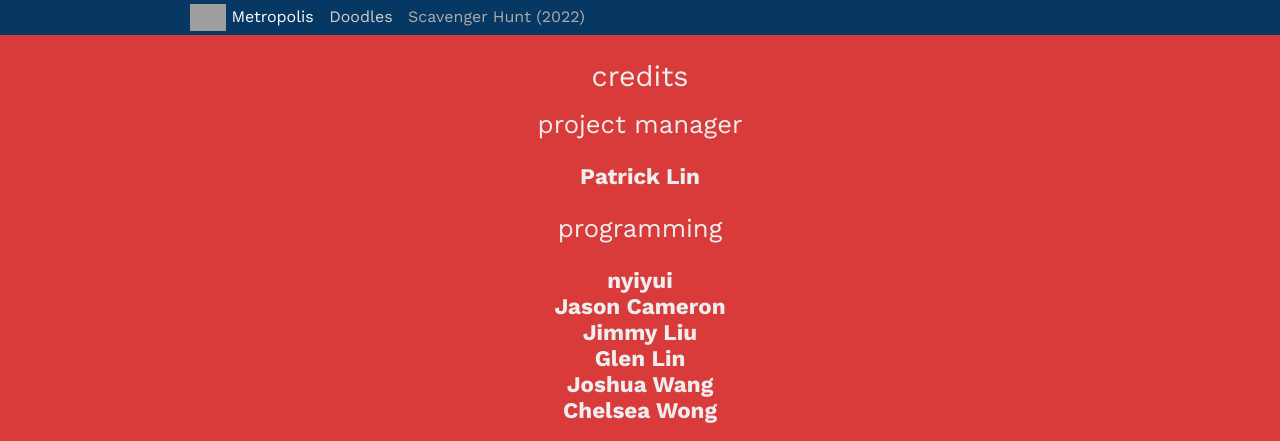
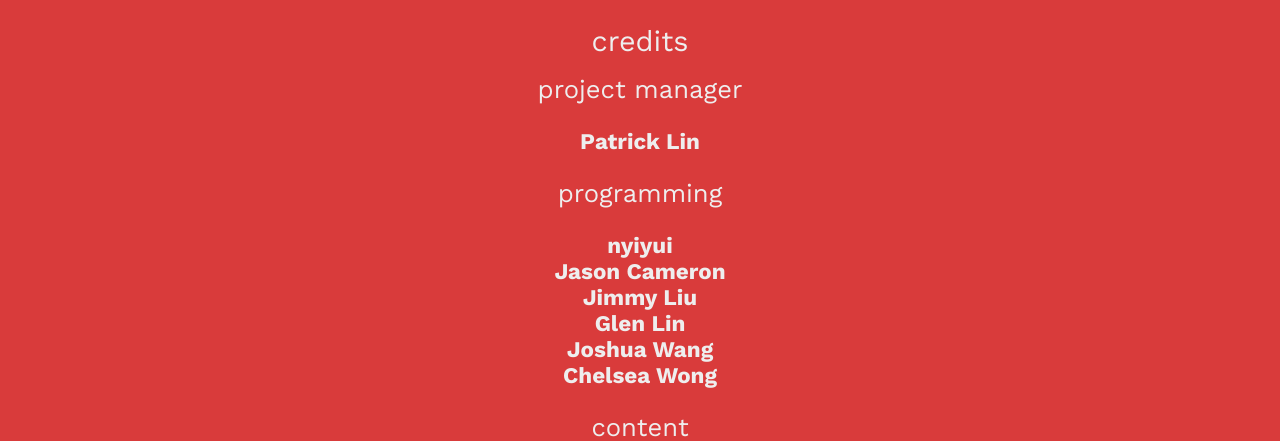
Before and after one commit to wlmac/scavenger, a Django app: template scavenger2022/core/templates/core/credits.html in a window 1280 px wide. Shown: the top 441 px of the page. Run offline with Django 4.2, Linux system fonts and the light colour scheme; the template is opened without the code that fills it, so the values that code supplies are empty; parts of the project's set-up code (start-up, migrations or seed data) failed here and were passed over; grey boxes are pictures that could not be loaded.

Commit message:
yeet CommonHeader

```diff
--- a/scavenger2022/core/templates/core/base.html
+++ b/scavenger2022/core/templates/core/base.html
@@ -33,52 +33,6 @@
         {% block head_end %}{% endblock %}
     </head>
     <body>
-        <!-- GENDO START CommonHeader -->
-
-<div id="common-header">
-  <style>
-    @import url('https://fonts.googleapis.com/css2?family=Work+Sans:ital,wght@0,100;0,200;0,300;0,400;0,500;0,600;0,700;0,800;0,900;1,100;1,200;1,300;1,400;1,500;1,600;1,700;1,800;1,900&display=swap');
-    #common-nav {
-      background: #073763;
-    }
-    #common-nav-inner {
-      margin: auto;
-      max-width: 900px;
-      font-size: 1rem;
-      font-family: 'Work Sans', sans-serif;
-      font-weight: 400;
-      color: #d0d0d0;
-      padding: 4px;
-    }
-    #common-nav-inner a {
-      color: #d0d0d0;
-      text-decoration: none;
-      padding-right: 10px;
-    }
-    #common-nav-inner a:hover {
-      text-decoration: underline;
-    }
-    #common-nav-inner .this {
-      color: #adadad;
-    }
-  </style>
-  <nav id="common-nav">
-    <div id="common-nav-inner">
-      <a href="https://maclyonsden.com" style="color: #fff;">
-        <img src="https://maclyonsden.com/static/core/img/themes/logos/dark-transparent.png" style="height: 27px; display: inline; vertical-align: middle;" alt="Metropolis logo" />
-        Metropolis
-      </a>
-
-
-        <a href="https://doodle.maclyonsden.com">Doodles</a>
-
-      <span class="this">
-        Scavenger Hunt (2022)
-      </span>
-    </div>
-  </nav>
-</div>
-<!-- GENDO END CommonHeader -->
     <header>
       {% comment %} TODO: consider merging header and title {% endcomment %}
       {% if messages %}
```
